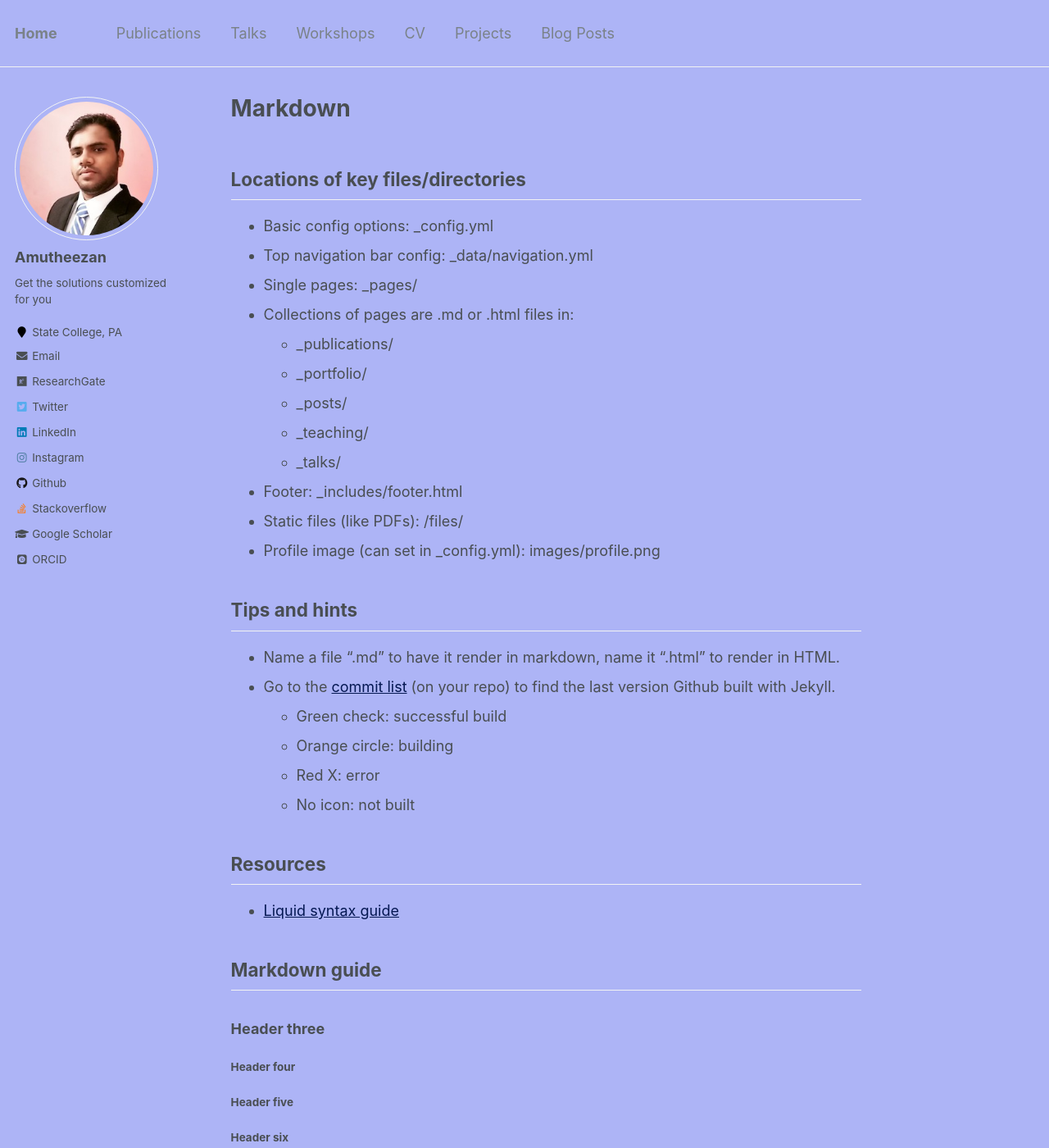
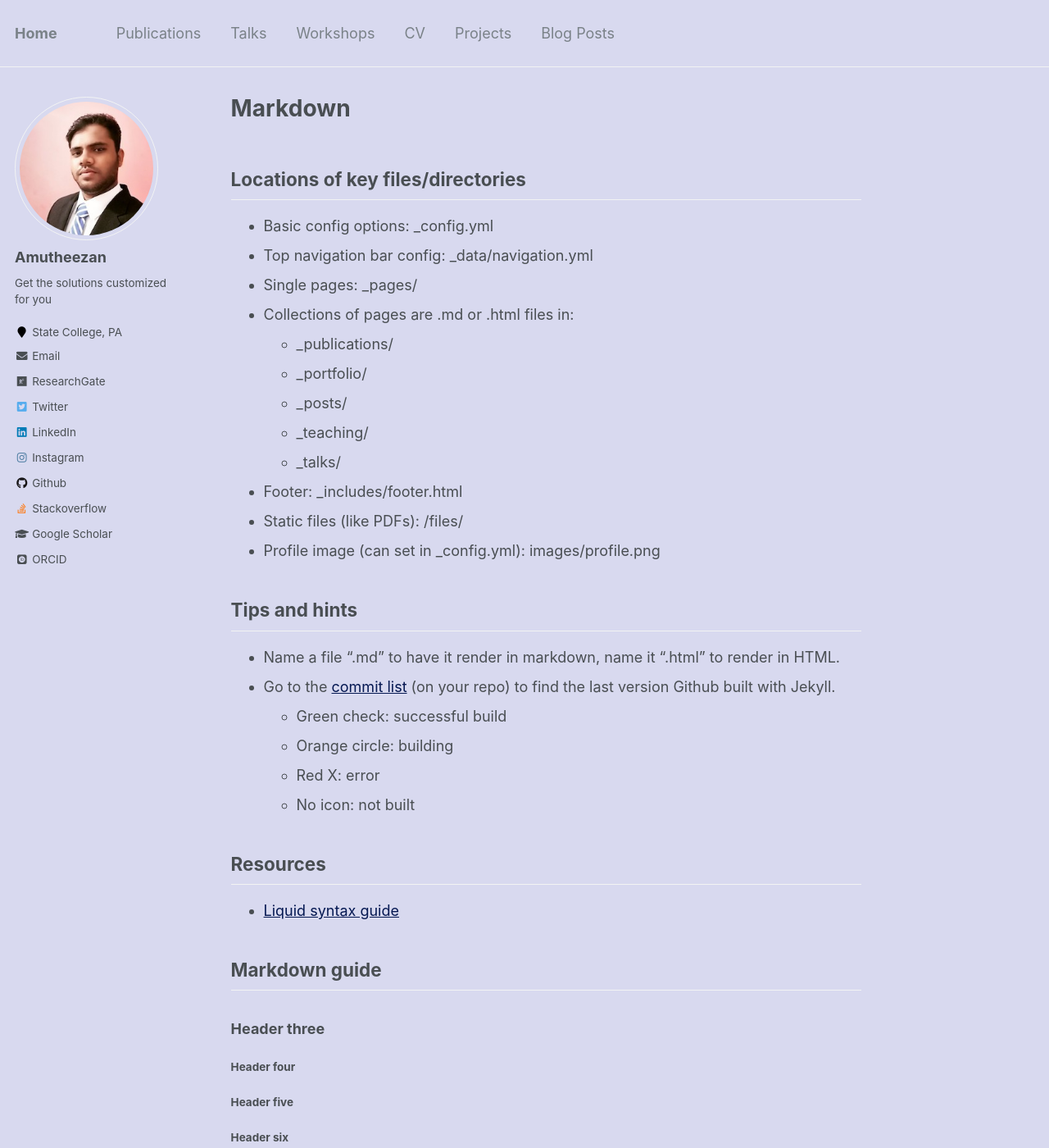
Before and after one commit to Amutheezan/amutheezan.github.io, a Jekyll site: the page built from _pages/markdown.md, in a window 1280 px wide and 1400 px high. Shown: the whole window at 82% size. Built offline with Jekyll 4.4.1, drawn with Linux system fonts in a browser that asks for light colours; some web fonts are replaced.

Commit message:
updated colors

```diff
--- a/_sass/_variables.scss
+++ b/_sass/_variables.scss
@@ -53,9 +53,9 @@ $darker-gray                : mix(#000, $gray, 60%);
 $light-gray                 : mix(#fff, $gray, 50%);
 $lighter-gray               : mix(#fff, $gray, 90%);
 
-$body-color                 : #7295e5;
-$background-color           : #adb4f6;
-$code-background-color      : #a1a8e8;
+$body-color                 : #dde3f3;
+$background-color           : #d8d9ef;
+$code-background-color      : #d6d8ec;
 $code-background-color-dark : $light-gray;
 $text-color                 : $dark-gray;
 $border-color               : $lighter-gray;
```
